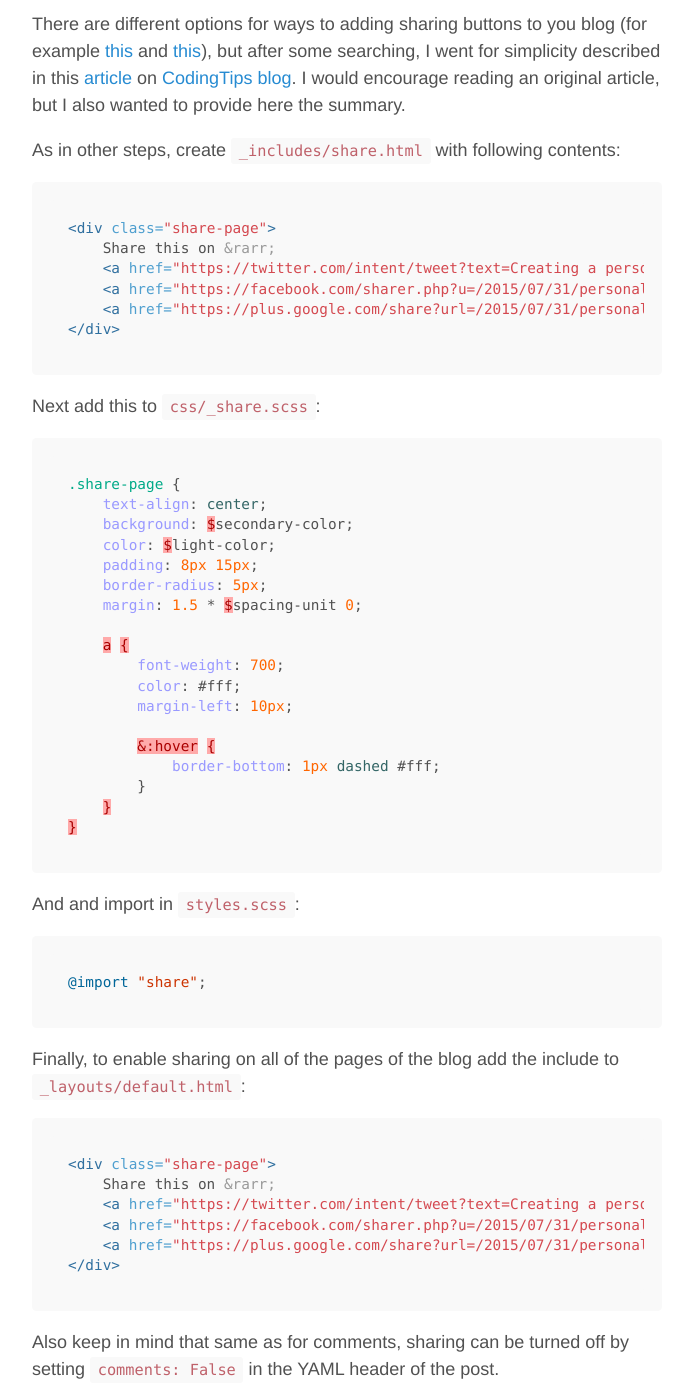
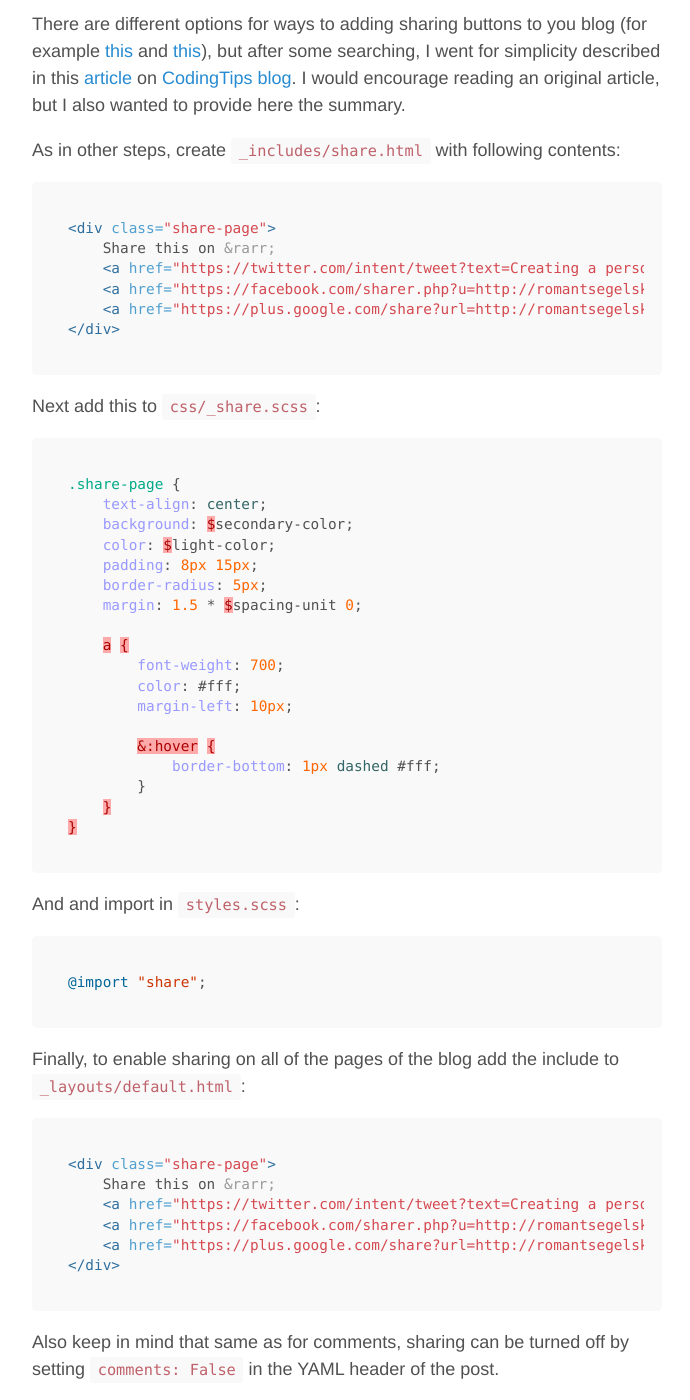
Before and after one commit to RomanTsegelskyi/blog, a Jekyll site: the page built from _posts/2015-07-31-personal-page.md, in a window 1280 px wide and 1400 px high, scrolled down 4322 px. Shown: the whole window, without its empty margins (293-983 px from the left). Built offline with Jekyll 4.4.1, drawn with Linux system fonts in a browser that asks for light colours; Markdown is read by kramdown in place of the engine named in the settings; comment, search, counter and statistics services are not loaded; part of the change alters nothing that is shown.

Commit message:
Fixed _config

```diff
--- a/_config.yml
+++ b/_config.yml
@@ -8,8 +8,8 @@ permalink:           pretty
 title:               Programming Inverstigations
 tagline:             ''
 description:         ''
-# home:                http://romantsegelskyi.github.io
-# url:                 http://romantsegelskyi.github.io/pi-blog
+home:                http://romantsegelskyi.github.io
+url:                 http://romantsegelskyi.github.io/pi-blog
 baseurl:             /pi-blog/
 paginate:            5
 paginate_path:       "/page:num/"
@@ -18,7 +18,7 @@ exclude:             ['posts']
 # About/contact
 author:
 name:              Roman Tsegelskyi
-# url:               http://romantsegelskyi.github.io
+url:               http://romantsegelskyi.github.io
 email:             romantsegelskyi@gmail.com
 
 # Custom vars
```
